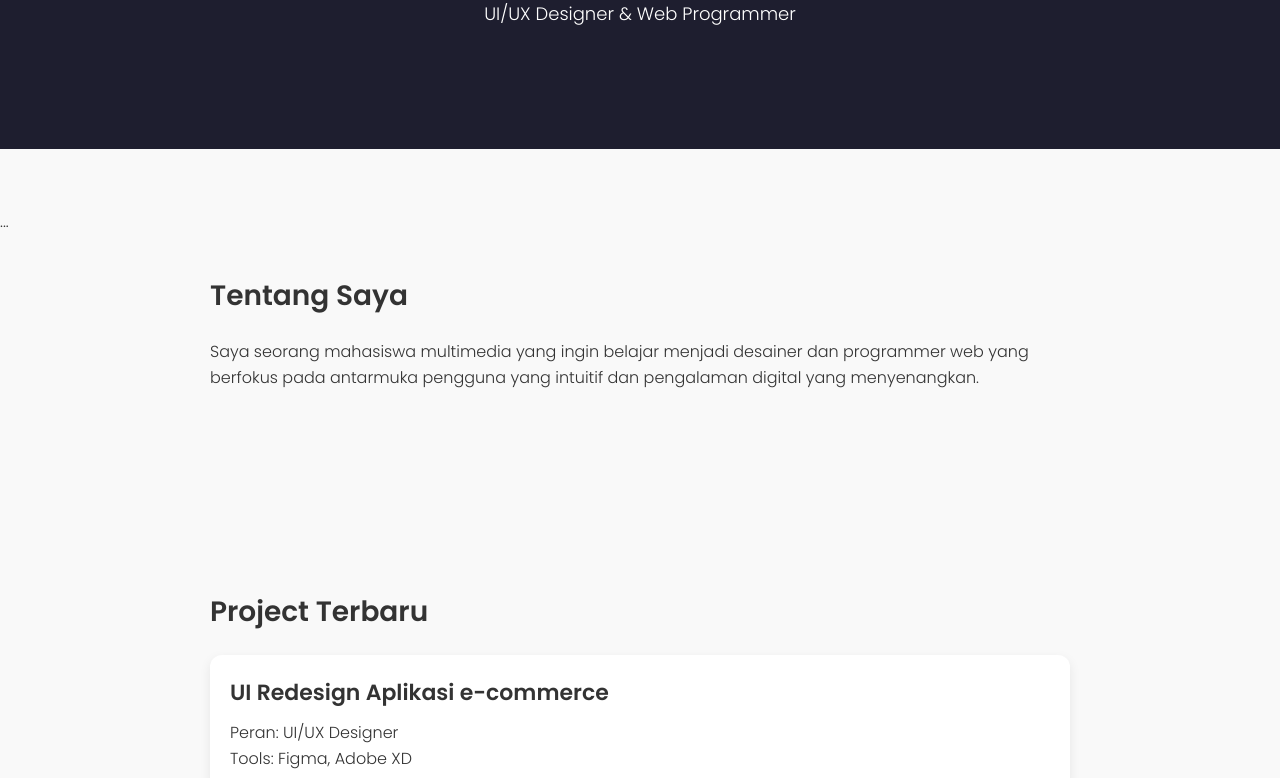
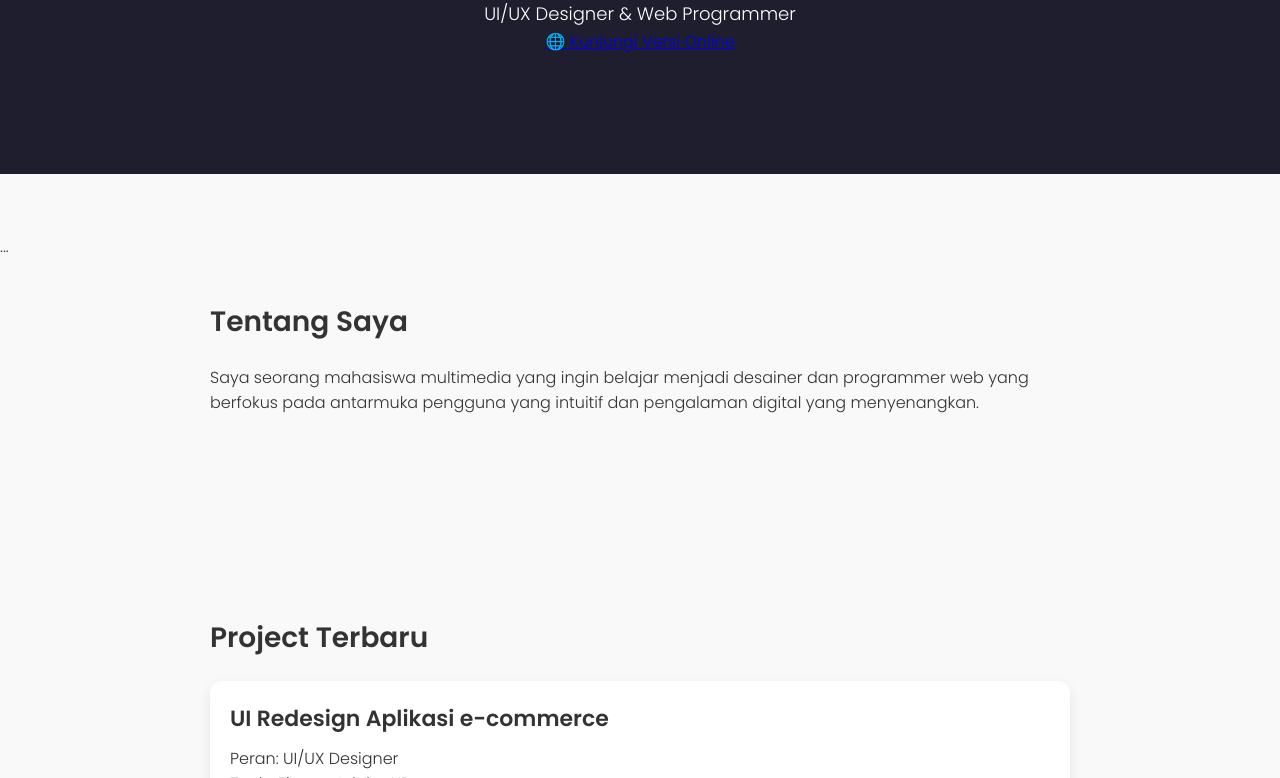
Before and after one commit to dappa-eng/portofolio-daffa-web, a plain HTML site: page mywebsite.html in a window 1280 px wide. Shown: the part 322-1100 px from the top of the page. Drawn offline with Linux system fonts and the light colour scheme.

Commit message:
Update mywebsite.html

```diff
--- a/mywebsite.html
+++ b/mywebsite.html
@@ -29,6 +29,10 @@
     <div class="container">
       <h1>Daffa Muhammad</h1>
       <p>UI/UX Designer & Web Programmer</p>
+        <a href="https://dappa-eng.github.io/portofolio-daffa-web" class="btn" target="_blank">
+      🌐 Kunjungi Versi Online
+    </a>
+
     </div>
   </header>
 
```
